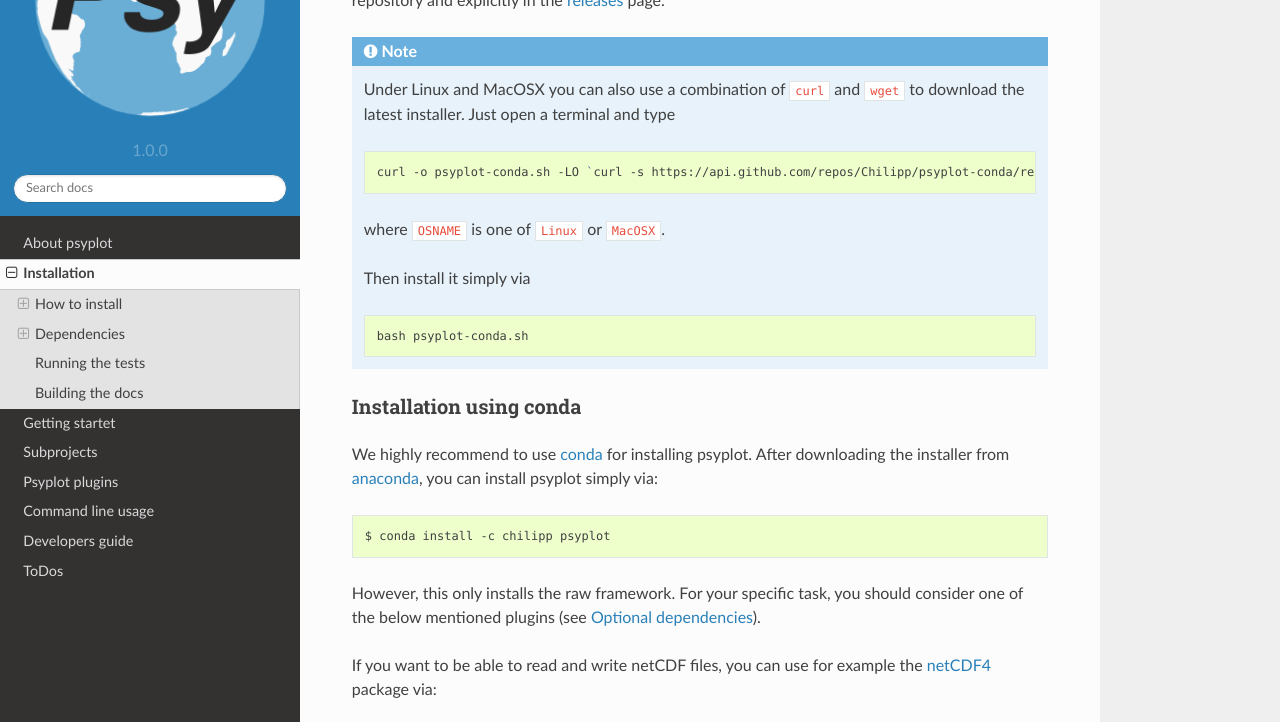
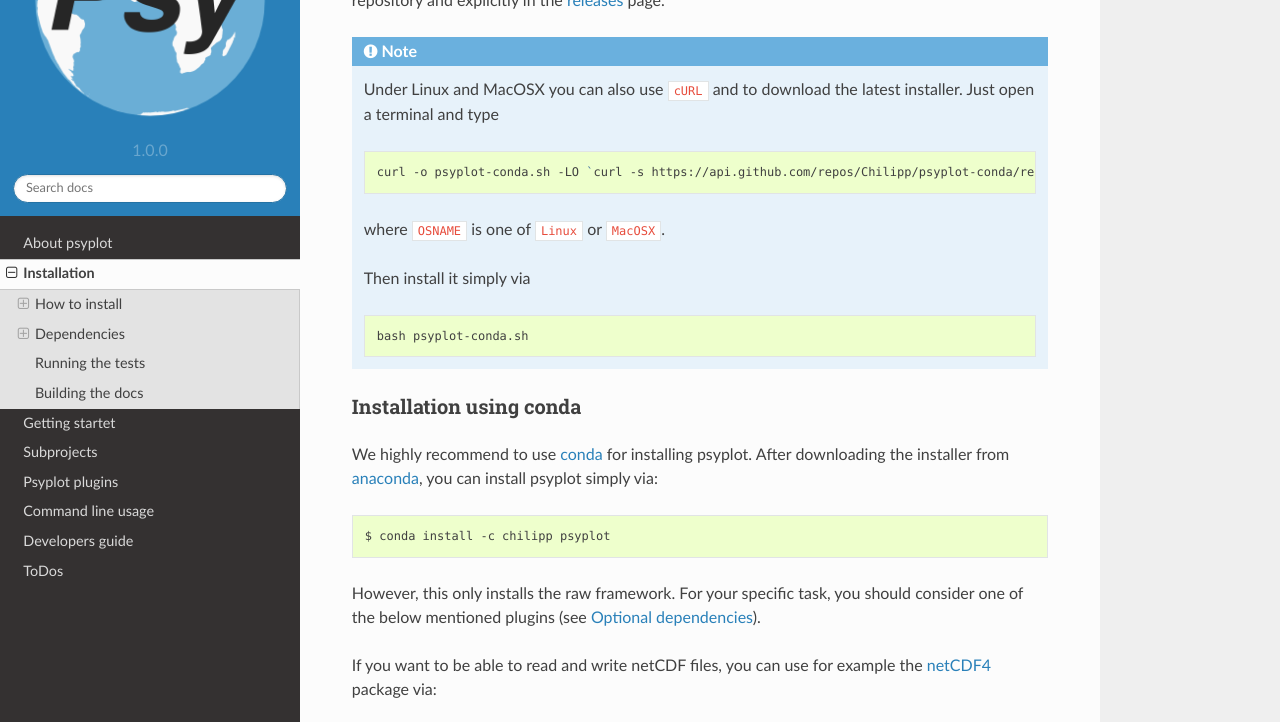
Before and after one commit to psyplot/psyplot, a Sphinx documentation site: the page built from docs/installing.rst, in a window 1280 px wide and 900 px high, scrolled down 746 px, cut to the strip 178-900 px from the top of the window. Built offline with Sphinx 7.4.7 and the Read the Docs theme 2.0.0, drawn with Linux system fonts in a browser that asks for light colours; pages that are not in the unit, such as notebooks, are missing from menus.

```diff
--- a/docs/installing.rst
+++ b/docs/installing.rst
@@ -59,8 +59,8 @@
 
 .. note::
 
-    Under Linux and MacOSX you can also use a combination of ``curl`` and
-    ``wget`` to download the latest installer. Just open a terminal and type
+    Under Linux and MacOSX you can also use ``cURL`` and to download the latest
+    installer. Just open a terminal and type
 
     .. code-block:: bash
 
```
Also changed, not shown: other parts of docs/installing.rst (+1 -1 lines).
